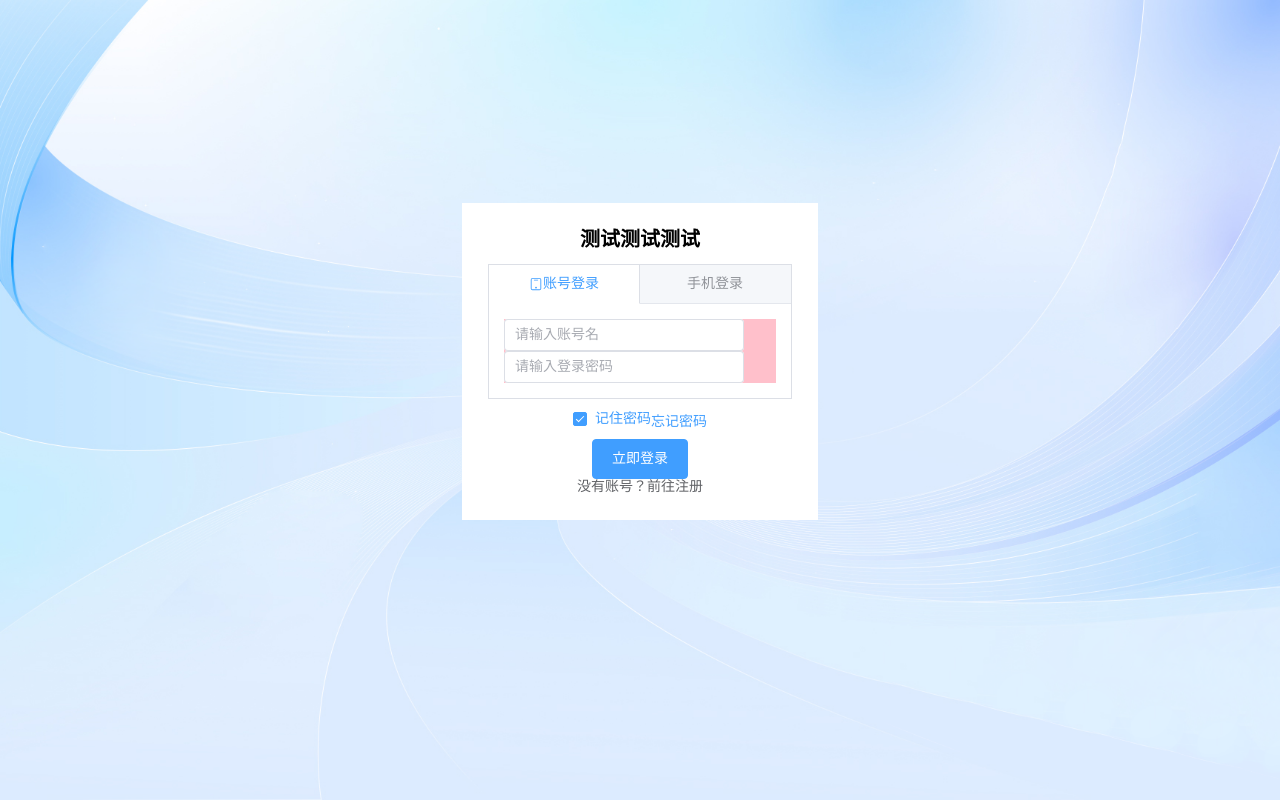
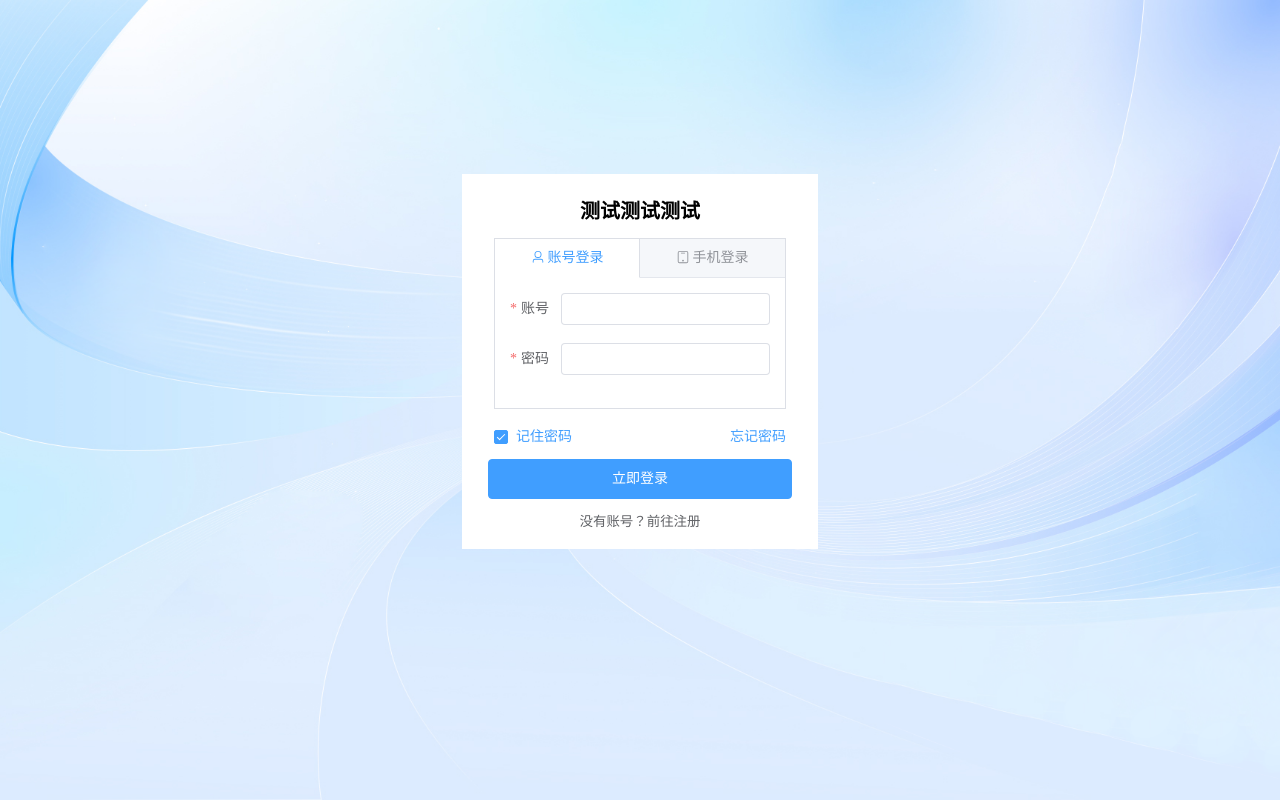
Before and after one commit to cute6868/ChatManager, a Vue app in the folder frontend/: page / in a window 1280 px wide. Built offline with nearby package versions, Linux system fonts and the light colour scheme; the HTML template or start-up script is replaced by a standard one.

Commit message:
The second submission.

```diff
--- a/frontend/components.d.ts
+++ b/frontend/components.d.ts
@@ -13,6 +13,8 @@ declare module 'vue' {
     ElCol: typeof import('element-plus/es')['ElCol']
     ElContainer: typeof import('element-plus/es')['ElContainer']
     ElFooter: typeof import('element-plus/es')['ElFooter']
+    ElForm: typeof import('element-plus/es')['ElForm']
+    ElFormItem: typeof import('element-plus/es')['ElFormItem']
     ElHeader: typeof import('element-plus/es')['ElHeader']
     ElIcon: typeof import('element-plus/es')['ElIcon']
     ElInput: typeof import('element-plus/es')['ElInput']
--- /dev/null
+++ b/frontend/src/views/login/LoginView/AccountPanel.vue
@@ -0,0 +1,67 @@
+<template>
+  <div class="account-panel">
+    <el-form ref="formRef" :model="form" :rules="rules" style="min-width: 260px" label-width="auto">
+      <el-form-item label="账号" prop="account">
+        <el-input v-model="form.account" />
+      </el-form-item>
+
+      <el-form-item label="密码" prop="password">
+        <el-input v-model="form.password" type="password" autocomplete="true" show-password />
+      </el-form-item>
+    </el-form>
+  </div>
+</template>
+
+<script setup lang="ts">
+import { reactive, ref } from 'vue';
+import type { FormRules, FormInstance } from 'element-plus';
+
+// 表单数据
+const form = reactive({
+  account: '',
+  password: ''
+});
+
+// 表单校验规则
+const rules: FormRules = {
+  account: [
+    { required: true, message: '请输入账号', trigger: 'blur' },
+    { min: 6, max: 20, message: '账号长度为6到20位', trigger: 'blur' },
+    { pattern: /^[a-zA-Z0-9]+$/, message: '账号只能包含数字和字母', trigger: 'blur' }
+  ],
+  password: [
+    { required: true, message: '请输入密码', trigger: 'blur' },
+    {
+      pattern: /^(?!(?:\d{8,32})$)[A-Za-z\d\W_~!@#$%^&*()\-_=+$${}|;:'",.<>?/\\]{8,32}$/,
+      message: '密码格式错误'
+    }
+  ]
+};
+
+// 获取 formRef 对象
+const formRef = ref<FormInstance | undefined>();
+
+// 账号登录的逻辑
+function login() {
+  // 检查 formRef 对象是否存在，如果不存在则直接返回，不执行后续操作
+  if (!formRef.value) return;
+
+  formRef.value.validate((valid, fields) => {
+    // validate 方法接受一个回调函数作为参数，该回调函数会在验证完成后被调用
+    // valid 是一个布尔值，表示表单验证是否通过
+    // fields 是一个包含验证失败字段信息的对象
+    if (valid) {
+      console.log('已经发送登录请求');
+    } else {
+      console.log('请求错误', fields);
+    }
+  });
+}
+
+// 对外暴露
+defineExpose({
+  login
+});
+</script>
+
+<style scoped lang="scss"></style>
--- /dev/null
+++ b/frontend/src/views/login/LoginView/CellphonePanel.vue
@@ -0,0 +1,10 @@
+<template>
+  <div class="cellphone-panel">cellphone-panel</div>
+</template>
+
+<script setup lang="ts"></script>
+
+<style scoped lang="scss">
+.cellphone-panel {
+}
+</style>
--- a/frontend/src/views/login/LoginView/LoginPanel.vue
+++ b/frontend/src/views/login/LoginView/LoginPanel.vue
@@ -3,54 +3,76 @@
     <!-- 标题 -->
     <div class="title">测试测试测试</div>
 
-    <!-- 登录方式tabs -->
-    <el-tabs type="border-card" stretch>
+    <!-- 登录方式 tabs -->
+    <div class="tabs">
+      <el-tabs type="border-card" stretch v-model="activeName">
         <!-- 账号登录 -->
-      <el-tab-pane class="account-login">
+        <el-tab-pane name="byAccount">
+          <!-- 顶部标签 -->
           <template v-slot:label>
-          <el-icon><Cellphone /></el-icon>
+            <div class="label">
+              <el-icon><User /></el-icon>
               <span>账号登录</span>
+            </div>
           </template>
 
-        <el-input class="input" v-model="account" style="width: 240px" placeholder="请输入账号名" />
-        <el-input
-          v-model="password"
-          style="width: 240px"
-          placeholder="请输入登录密码"
-          type="password"
-          show-password
-        />
+          <!-- 具体内容 -->
+          <AccountPanel ref="accountPanel" />
         </el-tab-pane>
 
         <!-- 手机登录 -->
-      <el-tab-pane label="手机登录" class="phone-login">
-        <el-input v-model="account" style="width: 240px" placeholder="请输入手机号" />
-        <el-input v-model="account" style="width: 240px" placeholder="请输入验证码" />
+        <el-tab-pane name="byCellphone">
+          <!-- 顶部标签 -->
+          <template v-slot:label>
+            <div class="label">
+              <el-icon><Cellphone /></el-icon>
+              <span>手机登录</span>
+            </div>
+          </template>
+
+          <!-- 具体内容 -->
+          <CellphonePanel />
         </el-tab-pane>
       </el-tabs>
+    </div>
 
-    <!-- 其他 -->
-    <div class="other">
-      <el-checkbox v-model="remembered" label="记住密码" size="large" />
+    <!-- 可选控制区 -->
+    <div class="control">
+      <el-checkbox v-model="remembered" label="记住密码" />
       <el-link href="#" target="_blank" :underline="false" type="primary">忘记密码</el-link>
     </div>
 
     <!-- 登录按钮 -->
-    <el-button type="primary" :loading="loading" size="large" @click="run">立即登录</el-button>
+    <el-button class="login-btn" type="primary" size="large" @click="loginHandler">
+      立即登录
+    </el-button>
 
     <!-- 注册链接 -->
-    <el-link href="#" target="_blank">没有账号？前往注册</el-link>
+    <el-link class="register-link" href="#" target="_blank">没有账号？前往注册</el-link>
   </div>
 </template>
 
 <script setup lang="ts">
 import { ref } from 'vue';
+import AccountPanel from './AccountPanel.vue';
+import CellphonePanel from './CellphonePanel.vue';
+
+// 登录的方式
+const activeName = ref('byAccount');
+
+// 是否记住了密码
 const remembered = ref(true);
-const loading = ref(false);
-const account = ref('');
-const password = ref('');
-function run() {
-  loading.value = !loading.value;
+
+// 获取AccountPanel组件的实例
+const accountPanel = ref();
+
+// 登录操作转移
+function loginHandler() {
+  if (activeName.value === 'byAccount') {
+    accountPanel.value.login();
+  } else {
+    console.log('手机登录');
+  }
 }
 </script>
 
@@ -69,32 +91,50 @@ function run() {
   align-items: center;
 
   // 设置面板容器与里面元素之间内部间距
-  padding: 2%;
+  padding-top: max(2%, 20px);
+  padding-right: max(2%, 12px);
+  padding-bottom: max(1.5%, 16px);
+  padding-left: max(2%, 12px);
 
   // 标题
   .title {
     width: 90%;
     text-align: center;
-    margin-bottom: 4%;
+    margin-bottom: 5%;
 
     // 标题字体设置
     font-size: max(1.5vw, 20px);
     font-weight: bold;
   }
 
-  // 登录方式tabs
-  .account-login {
+  // 登录方式 tabs
+  .tabs {
+    // label设置
+    .label {
+      width: 70%;
+      display: flex;
+      justify-content: space-between;
+    }
+  }
+
+  // 可选控制区
+  .control {
+    width: 96%;
+    display: flex;
+    justify-content: space-between;
+    margin-top: 4%;
+  }
+
+  // 登录按钮
+  .login-btn {
     width: 100%;
-    background-color: pink;
-    // display: flex;
-    // justify-content: center;
+    margin-top: 2%;
   }
-  // other容器两边对齐
-  // .other {
-  //   width: 100%;
-  //   background-color: pink;
-  //   display: flex;
-  //   justify-content: space-between;
-  // }
+
+  // 注册链接
+  .register-link {
+    margin-top: 5%;
+    font-size: max(84%, 13px);
+  }
 }
 </style>
```
Lines whose indentation alone changed are shown as unchanged.
